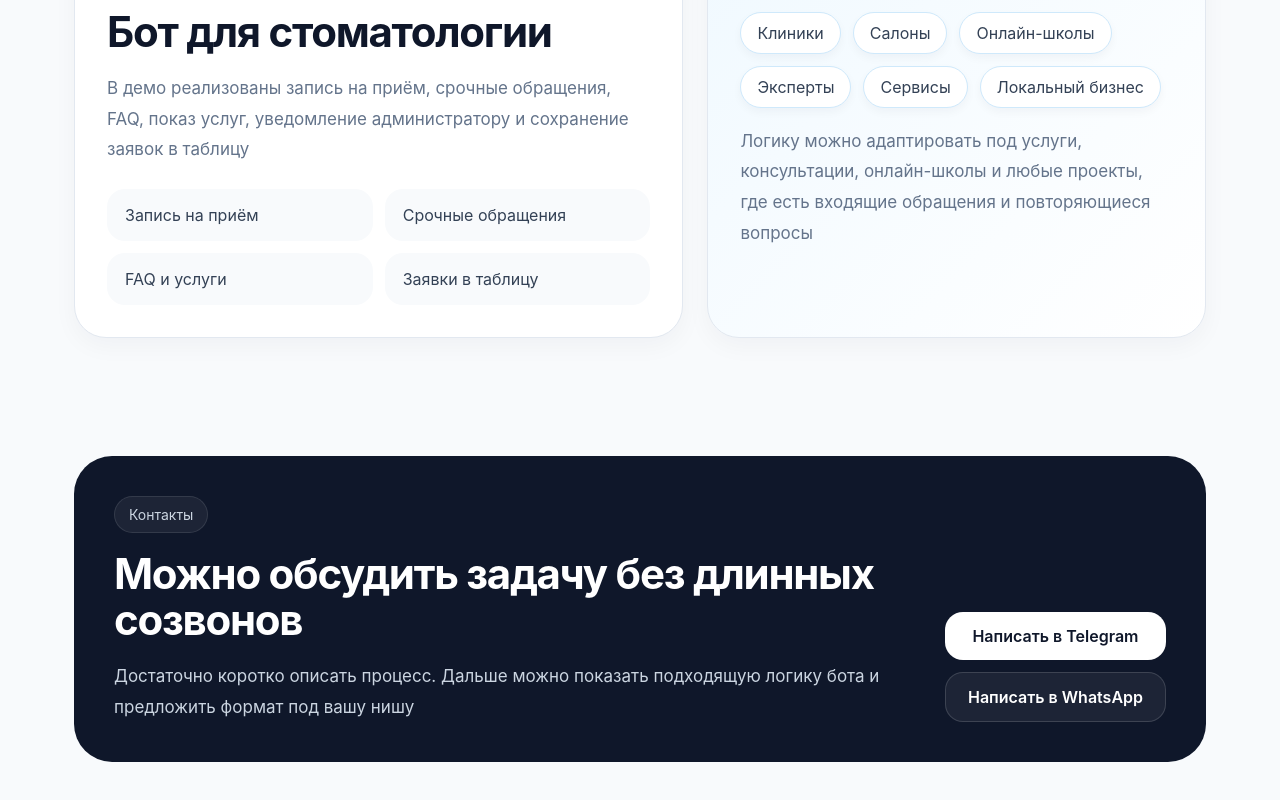
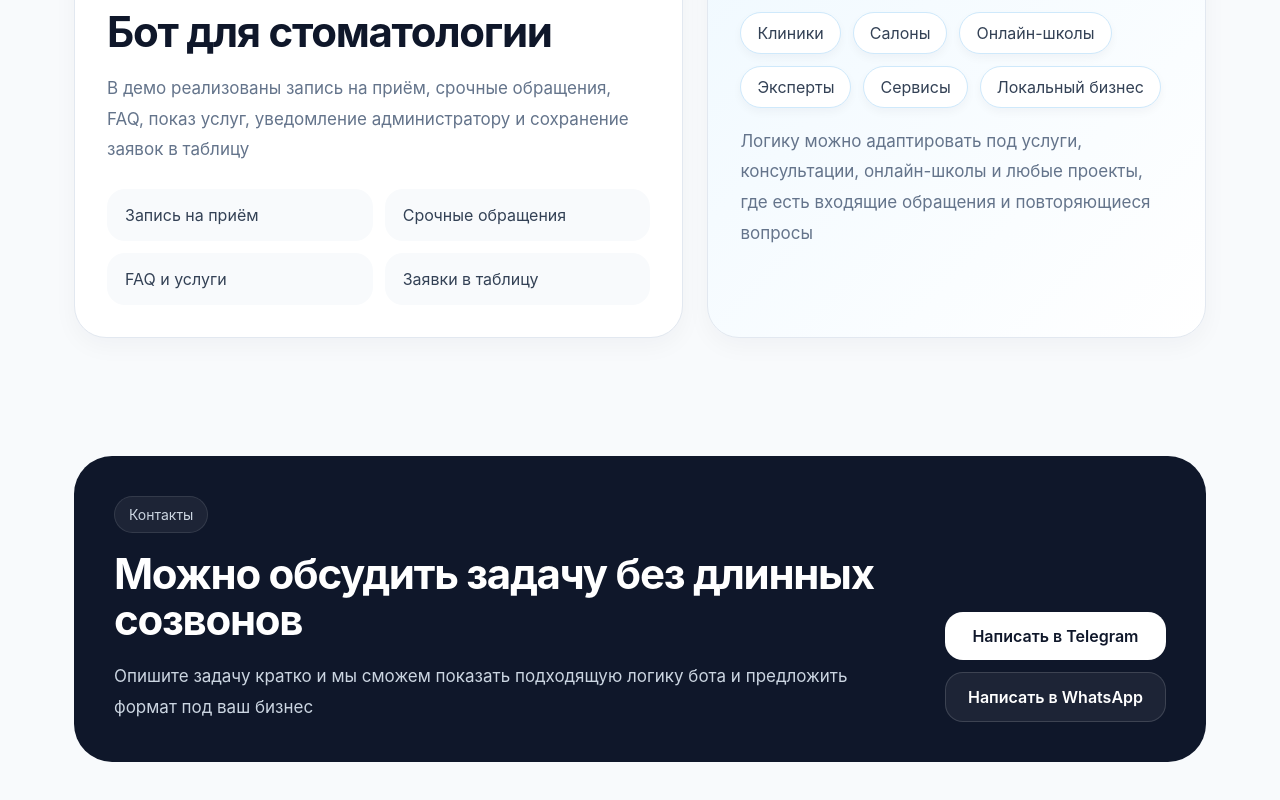
Before and after one commit to yvngfloyd/bot_landing, a React (Vite) app: page / in a window 1280 px wide. Shown: the part 1406-2206 px from the top of the page. Built offline with nearby package versions, Linux system fonts and the light colour scheme.

Commit message:
Update App.jsx

```diff
--- a/App.jsx
+++ b/App.jsx
@@ -222,8 +222,8 @@ export default function App() {
                 <div className="contact-badge">Контакты</div>
                 <h2>Можно обсудить задачу без длинных созвонов</h2>
                 <p>
-                  Достаточно коротко описать процесс. Дальше можно показать подходящую
-                  логику бота и предложить формат под вашу нишу
+                  Опишите задачу кратко и мы сможем показать подходящую
+                  логику бота и предложить формат под ваш бизнес
                 </p>
               </div>
 
```
